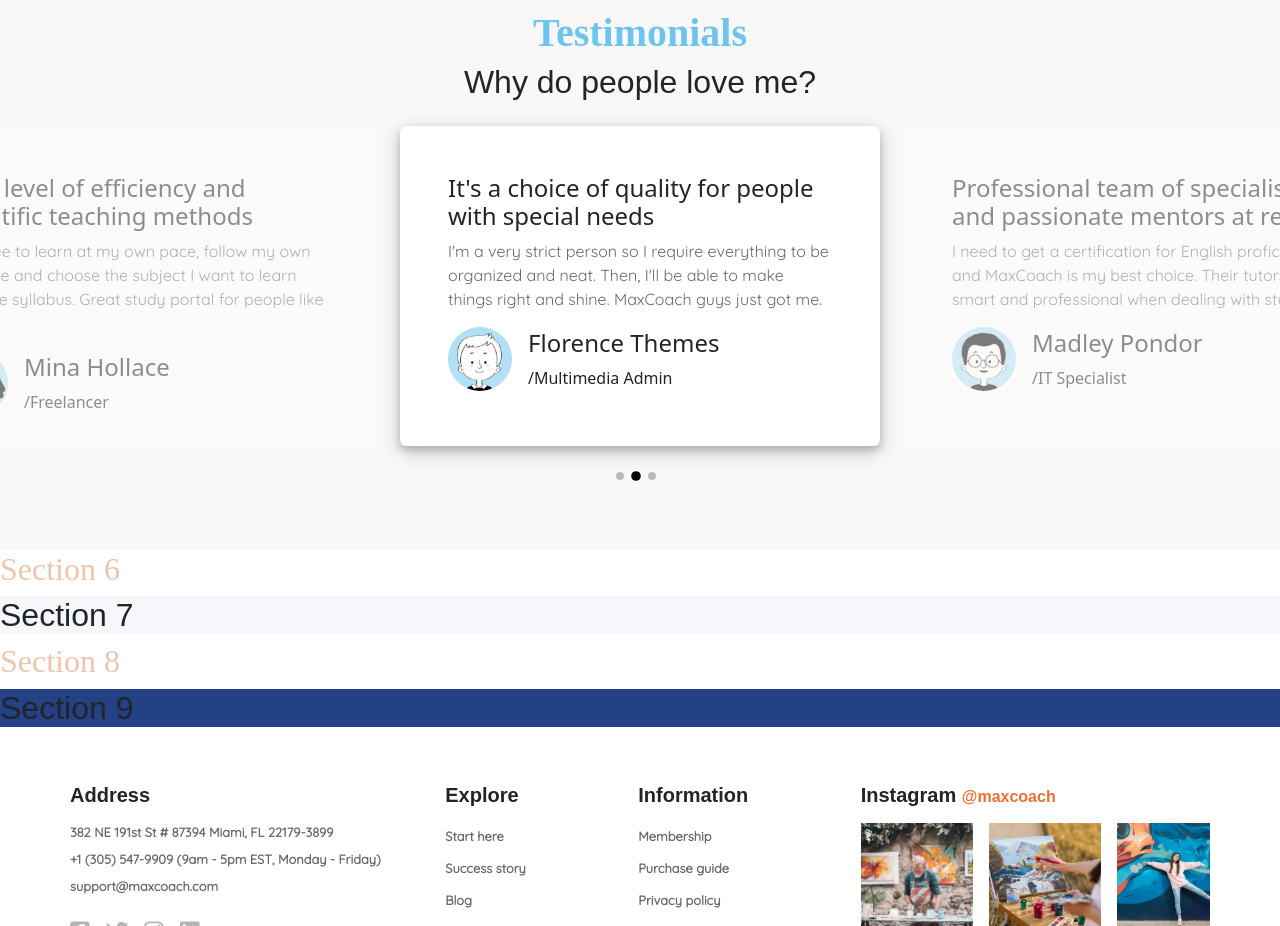
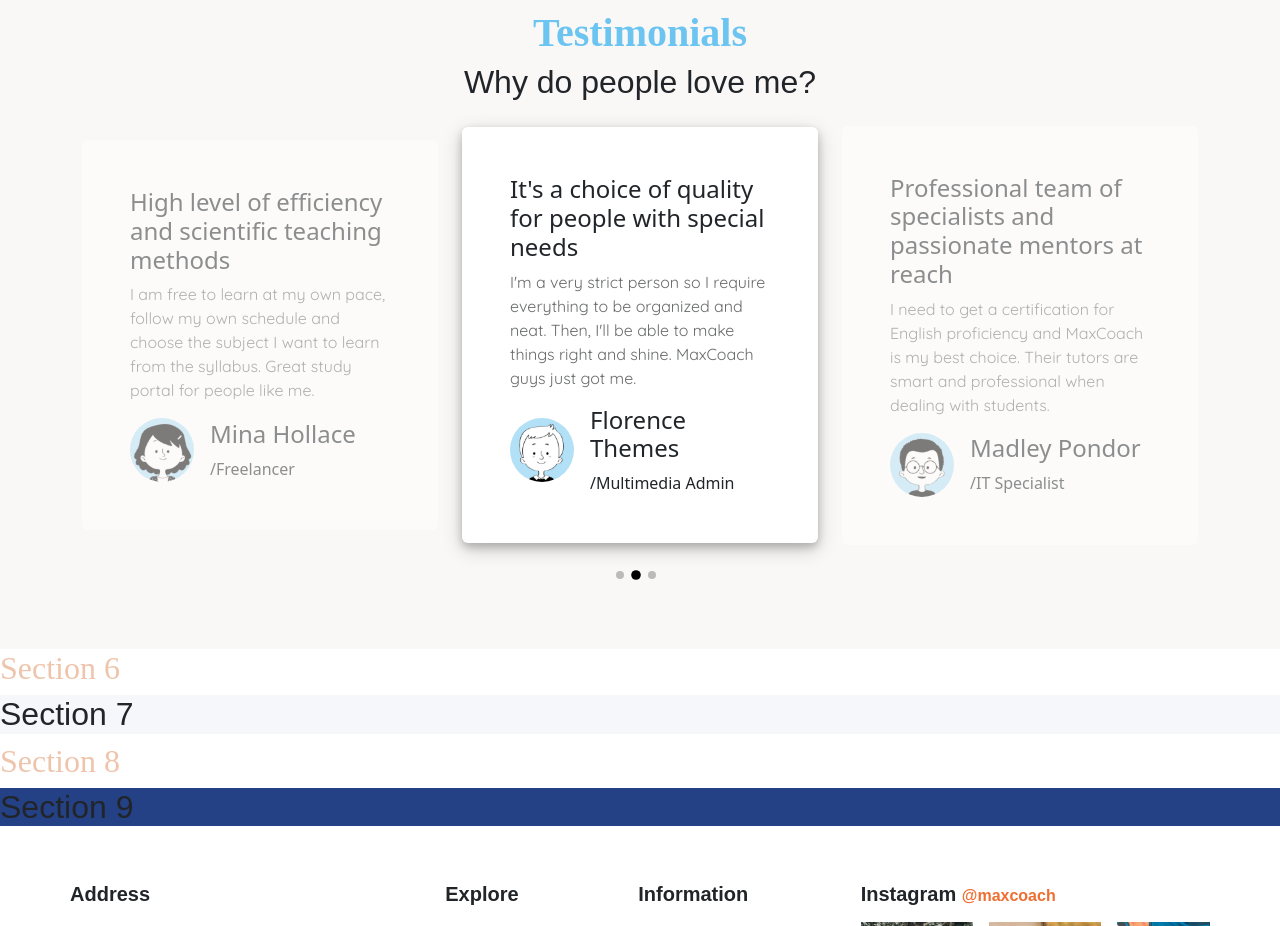
Before and after one commit to Antonio-Ribezzo/proj-html-vuejs, a Vue app: page / in a window 1280 px wide. Shown: the part 2440-3366 px from the top of the page. Built offline with nearby package versions, Linux system fonts and the light colour scheme; a web font is replaced by a local one.

Commit message:
Code Review Section 5

```diff
--- a/src/components/SectionsMain/Section-five-component/cardAvatarComp.vue
+++ b/src/components/SectionsMain/Section-five-component/cardAvatarComp.vue
@@ -25,7 +25,6 @@
 
     .container0{
         width: 30rem;
-        height: 20rem;
         cursor: pointer;
         opacity: 0.5;
         div{
@@ -37,8 +36,4 @@
             box-shadow: 0 4px 8px 0 rgba(0, 0, 0, 0.2), 0 6px 20px 0 rgba(0, 0, 0, 0.19);
         }
     }
-
-
-
-
 </style>
--- a/src/components/SectionsMain/SectionFiveComp.vue
+++ b/src/components/SectionsMain/SectionFiveComp.vue
@@ -34,7 +34,7 @@
             <h2>Why do people love me?</h2>
         </div>
         <!-- container cards   -->
-        <div class="d-flex justify-content-between align-items-center gap-4">
+        <div class="container d-flex justify-content-between align-items-center gap-4">
             <cardAvatarComp v-for="(el,i) in store.cardInfoSectionFive"
             :key="i"
             :infoAvatar="el"
```
